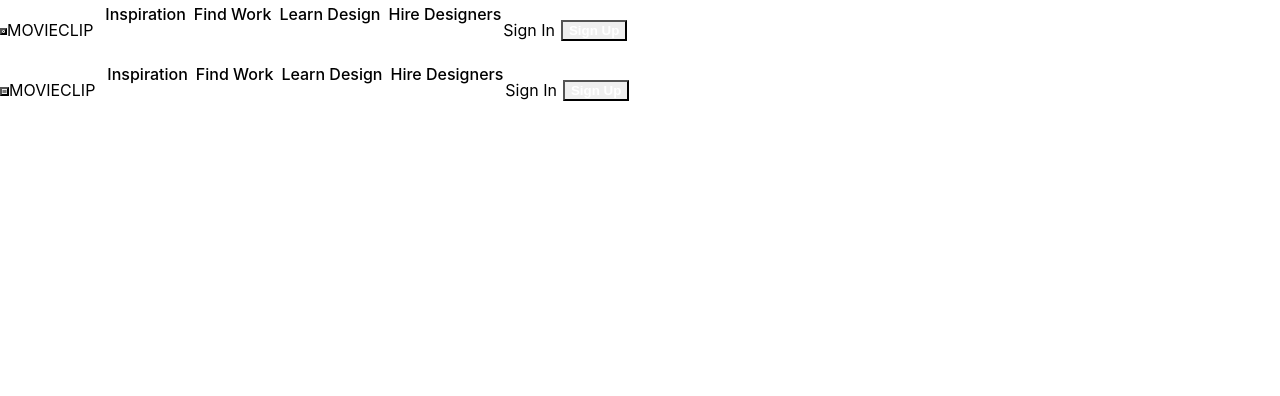
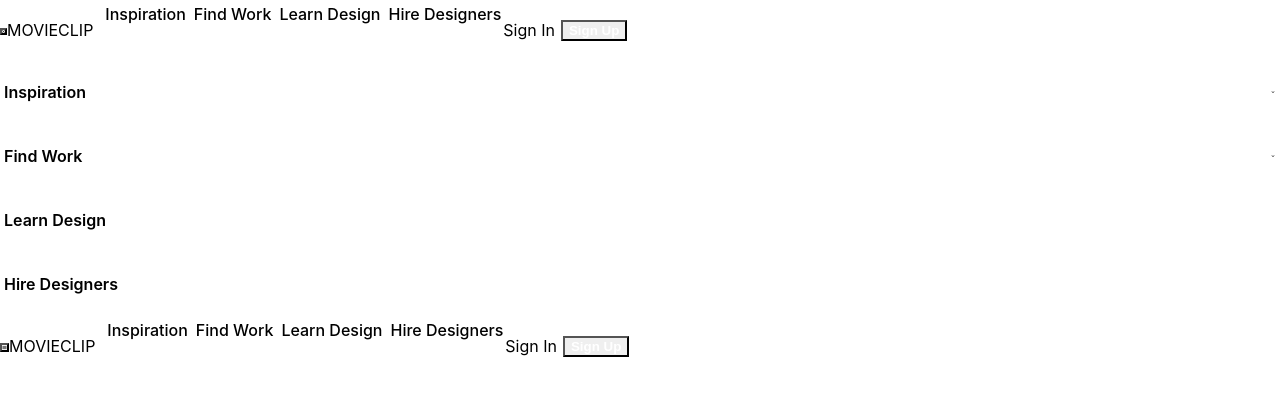
Before and after one commit to shuto-416/MovieClip, a Next.js app: page /Header in a window 1280 px wide. Both pictures are taken after a click on the button 4 px from the left and 31 px from the top of the page. Shown: the top 396 px of the page. Built offline with nearby package versions, Linux system fonts and the light colour scheme.

Commit message:
created header but design not good

```diff
--- a/pages/Header.tsx
+++ b/pages/Header.tsx
@@ -5,6 +5,7 @@ import {
     Flex,
     Text,
     Link,
+    Icon,
     Popover,
     PopoverTrigger,
     PopoverContent,
@@ -17,6 +18,8 @@ import {
 import {
     HamburgerIcon,
     CloseIcon,
+    ChevronRightIcon,
+    ChevronDownIcon,
  } from "@chakra-ui/icons"
 
 const Header = () => {
@@ -50,7 +53,7 @@ const Header = () => {
 
                 <Flex flex = {{ base: 1 }} justify = {{ lg: 'center', md: 'start' }} >
                     <Text
-                        textAlign = {useBreakpointValue({ base: 'center', md: 'left' })} // ウィンドウサイズがmd以下ならcenter, md以上ならleft
+                        // textAlign = {useBreakpointValue({ base: 'center', md: 'left' })} // ウィンドウサイズがmd以下ならcenter, md以上ならleft
                         fontfamily = {'heading'}
                         color={useColorModeValue('gray.800', 'white')}
                     >
@@ -92,9 +95,9 @@ const Header = () => {
                 </Stack>
 
             </Flex>
-            {/* <Collapse in = {isOpen} animateOpacity>
+            <Collapse in = {isOpen} animateOpacity>
                 <MobileNav />
-            </Collapse> */}
+            </Collapse>
         </Box>
     )
 }
@@ -136,9 +139,9 @@ const DesktopNav = () => {
                                 minW = {'sm'}
                             >
                                 <Stack>
-                                    {/* {navItem.children.map((child) => (
+                                    {navItem.children.map((child) => (
                                         <DesktopSubNav key={child.label} {...child}/>
-                                    ))} */}
+                                    ))}
                                 </Stack>
 
                             </PopoverContent>
@@ -147,6 +150,110 @@ const DesktopNav = () => {
                 </Box>
             ))}
         </Stack>
+    )
+}
+
+const DesktopSubNav = ({ label, href, subLabel }: NavItem) => {
+    return(
+        <Link
+            href = {href}
+            role = {'group'}
+            display = {'block'}
+            p = {2}
+            rounded = {'md'}
+            _hover = {{ bg: useColorModeValue('pink.50', 'gray.900') }}
+        >
+            <Stack direction = {'row'} align = {'center'}>
+
+                <Box>
+                    <Text
+                        transition = {'all .3s ease'}
+                        _groupHover = {{ color: 'pink.400' }}
+                        fontWeight = {500}
+                    >
+                        {label}
+                    </Text>
+                    <Text fontSize = {'sm'}>{subLabel}</Text>
+                </Box>
+
+                <Flex
+                    transition = {'all .3s ease'}
+                    transform = {'translateX(-10px)'}
+                    opacity = {0}
+                    _groupHover = {{ opacity: '100%', transform: 'translateX(0)' }}
+                    justify = {'flex-end'}
+                    align = {'center'}
+                    flex = {1}
+                >
+                    <Icon color = {'pink.400'} h = {5} w = {5} as={ChevronRightIcon} />
+                </Flex>
+            </Stack>
+        </Link>
+    )
+}
+
+const MobileNav = () => {
+    return(
+        <Stack
+            bg = {useColorModeValue('white', 'gray.800')}
+            p = {4}
+            display = {{ md: 'none' }}
+        >
+            {NAV_ITEMS.map((navItem) => (
+                <MobileNavItem key={navItem.label} {...navItem} />
+            ))}
+        </Stack>
+    )
+}
+
+const MobileNavItem = ({ label, href, children }: NavItem) => {
+    const { isOpen, onToggle } = useDisclosure();
+
+    return(
+        <Stack spacing = {4} onClick={children && onToggle}>
+            <Flex
+                py = {2}
+                as = {Link}
+                href = { href ?? '#' }
+                justify = {'space-between'}
+                align = {'center'}
+                _hover = {{ textDecoration: 'none' }}
+            >
+                <Text
+                    fontWeight = {600}
+                    color = {useColorModeValue('gray.600', 'grey.200')}
+                >
+                    {label}
+                </Text>
+                {children && (
+                    <Icon
+                        as = {ChevronDownIcon}
+                        transition = {'all .25s ease-in-out'}
+                        transform = {isOpen ? 'rotate(180deg)' : ''}
+                        w = {6}
+                        h = {6}
+                    />
+                )}
+            </Flex>
+
+            <Collapse in = {isOpen} animateOpacity style = {{ marginTop: '0!important' }}>
+                <Stack
+                    mt = {2}
+                    pl = {4}
+                    borderLeft = {1}
+                    borderStyle = {'solid'}
+                    borderColor = {useColorModeValue('gray.200', 'gray.700')}
+                    align = {'start'}
+                >
+                    {children && children.map((child) => (
+                        <Link key={child.label} py={2} href={child.href}>
+                            {child.label}
+                        </Link>
+                    ))}
+                </Stack>
+            </Collapse>
+        </Stack>
+
     )
 }
 
```
